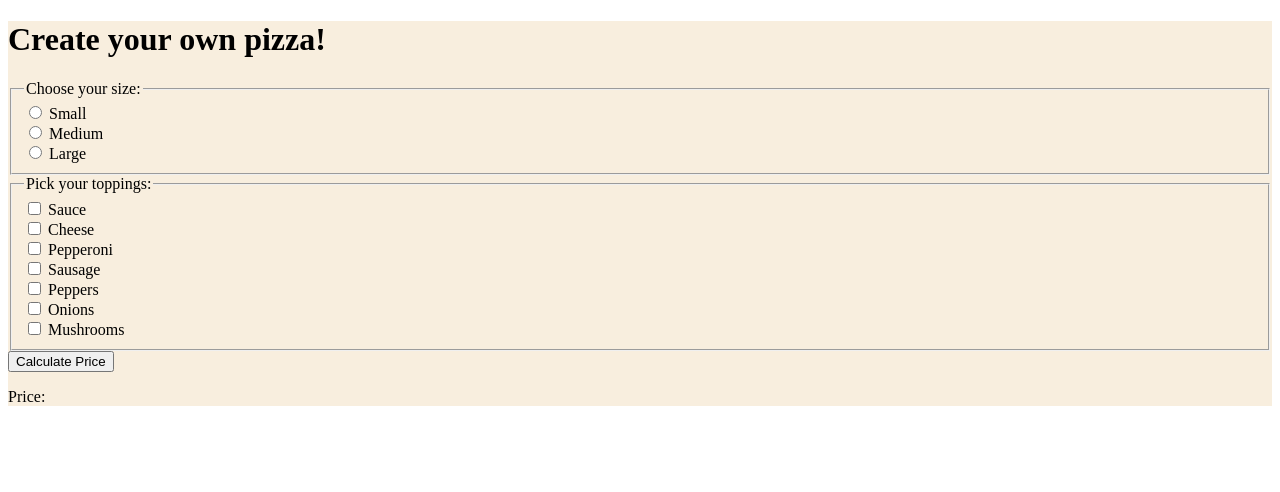
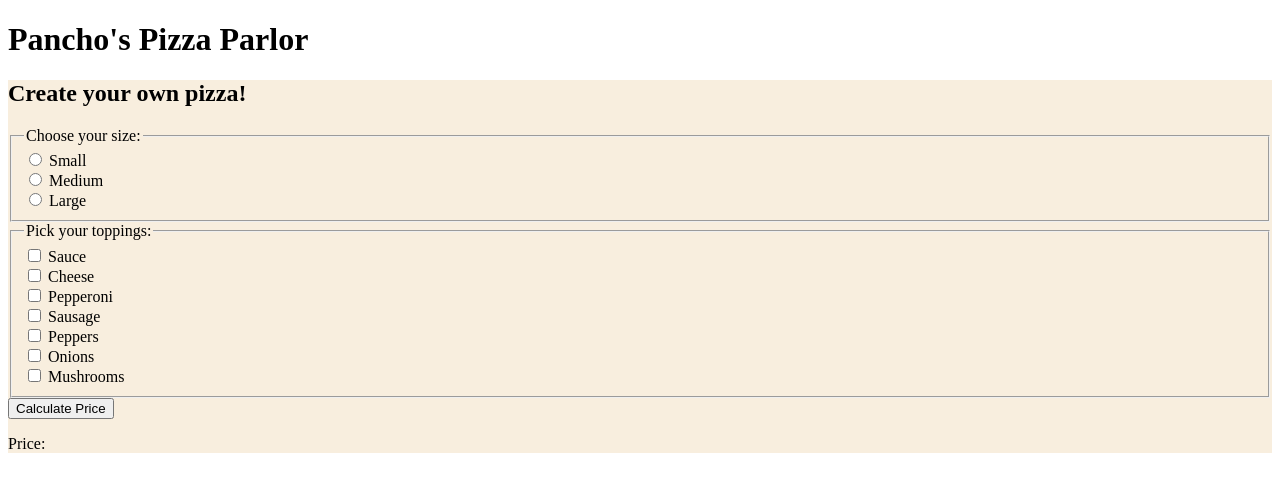
Before and after one commit to milkyhoneydew/pizza-parlor, a plain HTML site: page index.html in a window 1280 px wide. Drawn offline with Linux system fonts and the light colour scheme.

Commit message:
add heading

```diff
--- a/index.html
+++ b/index.html
@@ -3,11 +3,12 @@
 <head>
   <link href="css/styles.css" rel="stylesheet" type="text/css">
   <script src="js/scripts.js"></script>
-  <title>Pizza Parlor</title>
+  <title>Pancho's Pizza Parlor</title>
 </head>
   <body>
+    <h1>Pancho's Pizza Parlor</h1>
     <div class="container">
-      <h1>Create your own pizza!</h1>
+      <h2>Create your own pizza!</h2>
       <form>
         <div id="size-container">
           <fieldset>
```
